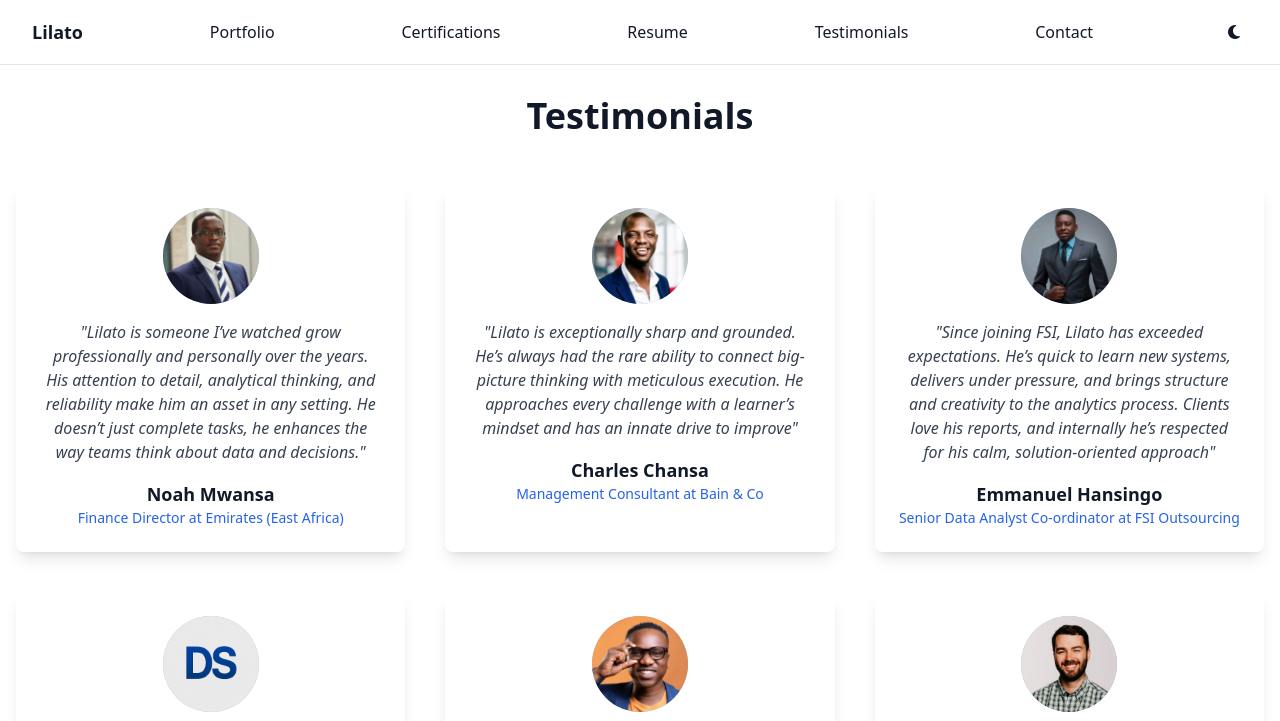
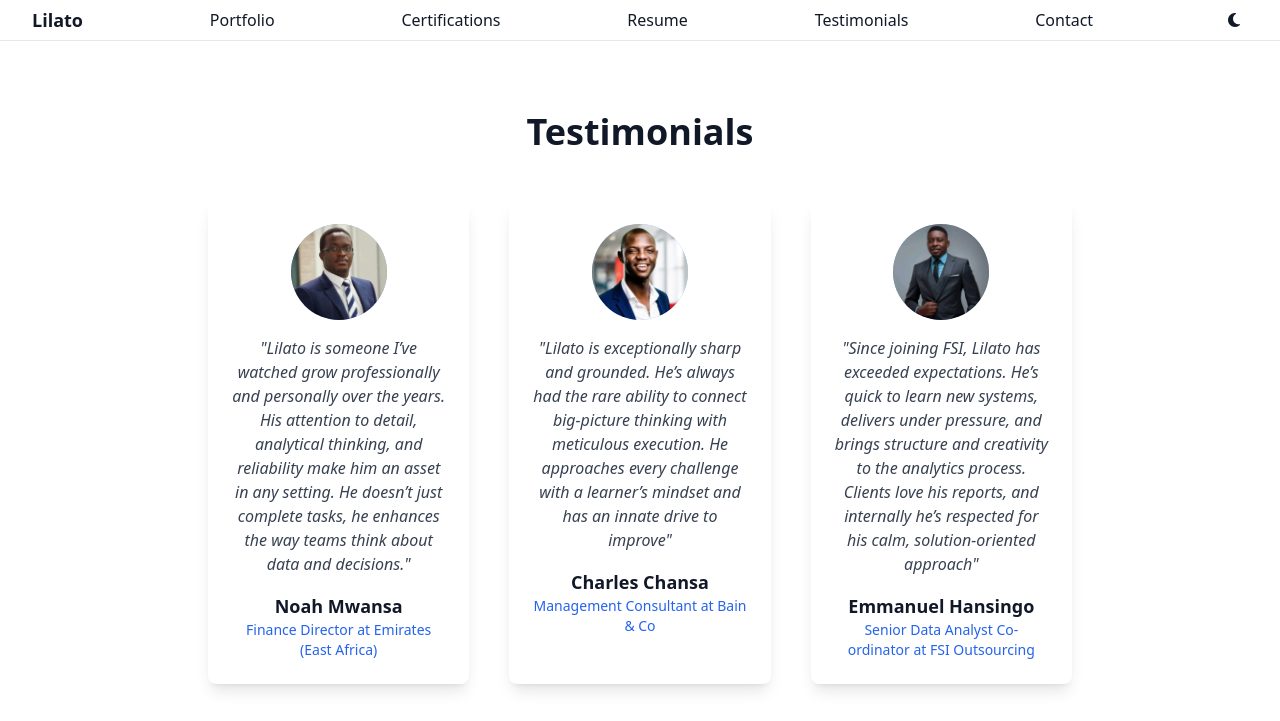
Before and after one commit to Li-Data/Portfolio-Website, a plain HTML site: page testimonials.html in a window 1280 px wide. Shown: the top 721 px of the page. Drawn offline with nearby package versions, Linux system fonts and the light colour scheme.

Commit message:
Update testimonials.html

```diff
--- a/testimonials.html
+++ b/testimonials.html
@@ -28,7 +28,8 @@
   <body class="bg-white text-gray-900 dark:bg-gray-900 dark:text-white">
     <nav class="fixed w-full z-50 backdrop-blur-md bg-white/80 dark:bg-gray-900/80 border-b border-gray-200 dark:border-gray-700">
       <div class="max-w-7xl mx-auto px-4 sm:px-6 lg:px-8">
-        <div class="flex items-center justify-between h-16">
+        <div class="flex items-center justify-between flex-wrap md:flex-nowrap gap-3 md:gap-8">
+
           <a href="index.html" class="font-bold text-lg">Lilato</a>
             <a href="/portfolio.html" class="font-inter hover:text-blue-600 dark:hover:text-blue-400">Portfolio</a>
             <a href="/certifications.html" class="font-inter hover:text-blue-600 dark:hover:text-blue-400">Certifications</a>
@@ -42,7 +43,8 @@
       </div>
     </nav>
 
-    <main class="pt-24 px-4 max-w-7xl mx-auto">
+   <main class="pt-28 px-4 max-w-4xl mx-auto pb-16">
+
       <h1 class="text-4xl font-bold mb-12 text-center">Testimonials</h1>
       <div id="testimonialGrid" class="grid gap-10 md:grid-cols-2 lg:grid-cols-3"></div>
 
```
